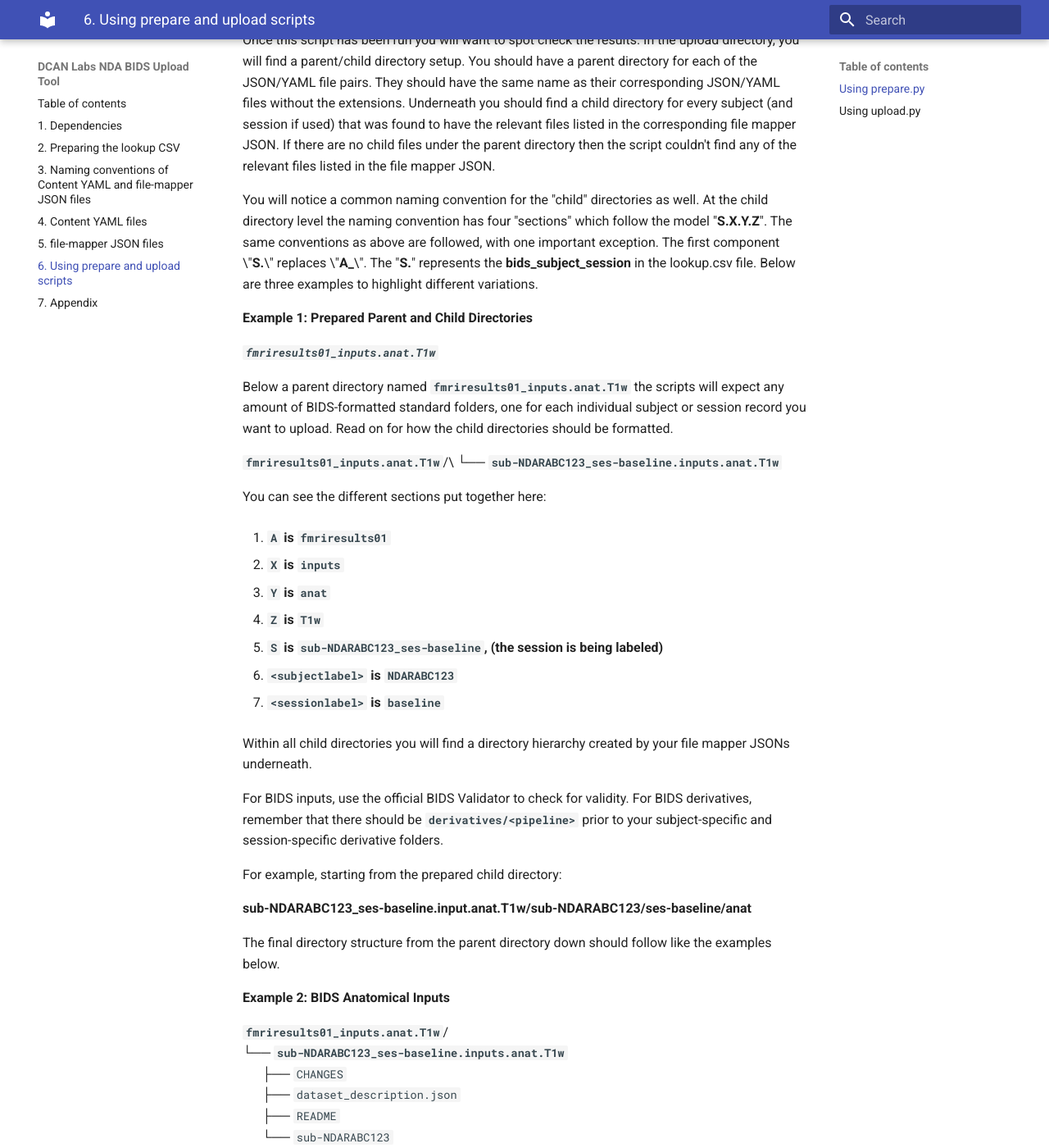
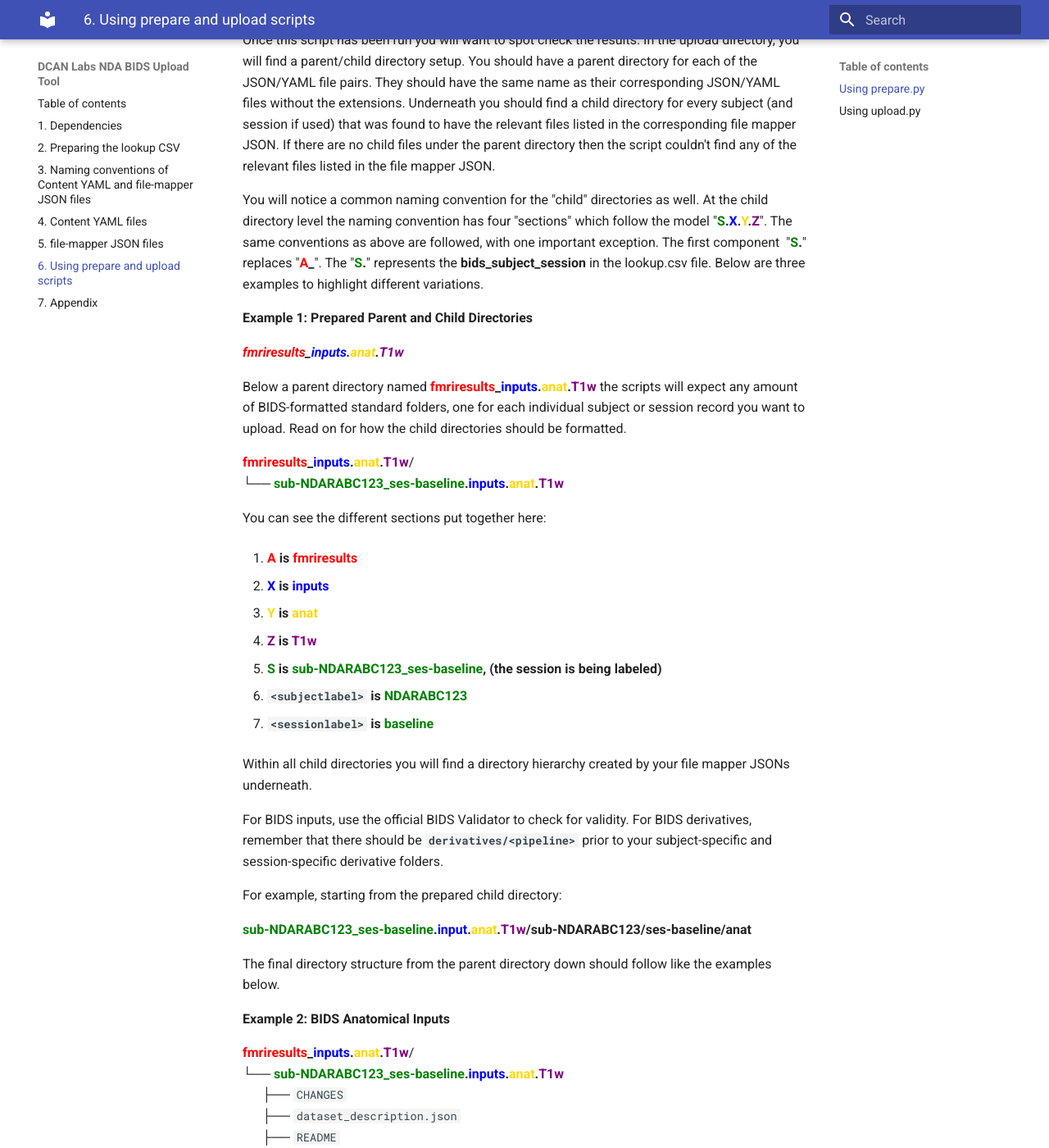
Before and after one commit to DCAN-Labs/nda-bids-upload, an MkDocs documentation site: the page built from docs/scripts.md, in a window 1280 px wide and 1400 px high, scrolled down 623 px. Shown: the whole window at 82% size. Built offline with MkDocs 1.6.1 and Material for MkDocs 9.7.7, drawn with Linux system fonts in a browser that asks for light colours; some of the changed text lies outside the part shown.

Commit message:
Update scripts.md

```diff
--- a/docs/scripts.md
+++ b/docs/scripts.md
@@ -40,39 +40,39 @@ of the relevant files listed in the file mapper JSON.
 
 You will notice a common naming convention for the "child" directories
 as well. At the child directory level the naming convention has four
-"sections" which follow the model "**S.X.Y.Z**". The same conventions as
+"sections" which follow the model "**<span style="color:green">S</span>.<span style="color:blue">X</span>.<span style="color:gold">Y</span>.<span style="color:purple">Z</span>**". The same conventions as
 above are followed, with one important exception. The first component
-\"**S.**\" replaces \"**A\_**\". The "**S.**" represents the
+"**<span style="color:green">S</span>.**" replaces "**<span style="color:red">A</span>_**". The "**<span style="color:green">S</span>.**" represents the
 **bids_subject_session** in the lookup.csv file. Below are three
 examples to highlight different variations.
 
 **Example 1: Prepared Parent and Child Directories**
 
-***`fmriresults01_inputs.anat.T1w`***
+***<span style="color:red">fmriresults</span>_<span style="color:blue">inputs</span>.<span style="color:gold">anat</span>.<span style="color:purple">T1w</span>***
 
-Below a parent directory named **`fmriresults01_inputs.anat.T1w`** the
+Below a parent directory named **<span style="color:red">fmriresults</span>_<span style="color:blue">inputs</span>.<span style="color:gold">anat</span>.<span style="color:purple">T1w</span>** the
 scripts will expect any amount of BIDS-formatted standard folders, one
 for each individual subject or session record you want to upload. Read
 on for how the child directories should be formatted.
 
-**`fmriresults01_inputs.anat.T1w`**/\
-└── **`sub-NDARABC123_ses-baseline.inputs.anat.T1w`**
+**<span style="color:red">fmriresults</span>_<span style="color:blue">inputs</span>.<span style="color:gold">anat</span>.<span style="color:purple">T1w</span>**/<br>
+└── **<span style="color:green">sub-NDARABC123_ses-baseline</span>.<span style="color:blue">inputs</span>.<span style="color:gold">anat</span>.<span style="color:purple">T1w</span>**
 
 You can see the different sections put together here:
 
-1.  **`A` is `fmriresults01`**
+1.  **<span style="color:red">A</span> is <span style="color:red">fmriresults</span>**
 
-2.  **`X` is `inputs`**
+2.  **<span style="color:blue">X</span> is <span style="color:blue">inputs</span>**
 
-3.  **`Y` is `anat`**
+3.  **<span style="color:gold">Y</span> is <span style="color:gold">anat</span>**
 
-4.  **`Z` is `T1w`**
+4.  **<span style="color:purple">Z</span> is <span style="color:purple">T1w</span>**
 
-5.  **`S` is `sub-NDARABC123_ses-baseline`, (the session is being labeled)**
+5.  **<span style="color:green">S</span> is <span style="color:green">sub-NDARABC123_ses-baseline</span>, (the session is being labeled)**
 
--   **`<subjectlabel>` is `NDARABC123`**
+-   **`<subjectlabel>` is <span style="color:green">NDARABC123</span>**
 
--   **`<sessionlabel>` is `baseline`**
+-   **`<sessionlabel>` is <span style="color:green">baseline</span>**
 
 Within all child directories you will find a directory hierarchy created
 by your file mapper JSONs underneath.
@@ -84,15 +84,15 @@ session-specific derivative folders.
 
 For example, starting from the prepared child directory:
 
-**sub-NDARABC123_ses-baseline.input.anat.T1w/sub-NDARABC123/ses-baseline/anat**
+**<span style="color:green">sub-NDARABC123_ses-baseline</span>.<span style="color:blue">input</span>.<span style="color:gold">anat</span>.<span style="color:purple">T1w</span>/sub-NDARABC123/ses-baseline/anat**
 
 The final directory structure from the parent directory down should
 follow like the examples below.
 
 **Example 2: BIDS Anatomical Inputs**
 
-**`fmriresults01_inputs.anat.T1w`**/<br>
-└── **`sub-NDARABC123_ses-baseline.inputs.anat.T1w`**<br>
+**<span style="color:red">fmriresults</span>_<span style="color:blue">inputs</span>.<span style="color:gold">anat</span>.<span style="color:purple">T1w</span>**/<br>
+└── **<span style="color:green">sub-NDARABC123_ses-baseline</span>.<span style="color:blue">inputs</span>.<span style="color:gold">anat</span>.<span style="color:purple">T1w</span>**<br>
 &nbsp;&nbsp;&nbsp;&nbsp;&nbsp;&nbsp;├── `CHANGES`<br>
 &nbsp;&nbsp;&nbsp;&nbsp;&nbsp;&nbsp;├── `dataset_description.json`<br>
 &nbsp;&nbsp;&nbsp;&nbsp;&nbsp;&nbsp;├── `README`<br>
@@ -104,8 +104,8 @@ follow like the examples below.
 
 **Example 3: BIDS Derivatives**
 
-**`fmriresults01_derivatives.func.runs_task-rest`**/<br>
-└── **`sub-NDARABC123_ses-baseline.derivatives.func.runs_task-rest`**<br>
+**<span style="color:red">fmriresults</span>_<span style="color:blue">derivatives</span>.<span style="color:gold">func</span>.<span style="color:purple">runs_task-rest</span>**/<br>
+└── **<span style="color:green">sub-NDARABC123_ses-baseline</span>.<span style="color:blue">derivatives</span>.<span style="color:gold">func</span>.<span style="color:purple">runs_task-rest</span>**<br>
 &nbsp;&nbsp;&nbsp;&nbsp;&nbsp;&nbsp;└── `derivatives`<br>
 &nbsp;&nbsp;&nbsp;&nbsp;&nbsp;&nbsp;&nbsp;&nbsp;&nbsp;&nbsp;&nbsp;&nbsp;└── `abcd-hcp-pipeline`<br>
 &nbsp;&nbsp;&nbsp;&nbsp;&nbsp;&nbsp;&nbsp;&nbsp;&nbsp;&nbsp;&nbsp;&nbsp;&nbsp;&nbsp;&nbsp;&nbsp;&nbsp;&nbsp;└── `sub-NDARABC123`<br>
@@ -135,10 +135,10 @@ is 3165, ASD-BIDS is 1955, ADHD-BIDS years 1-8 is 2857, and ADHD-BIDS
 years 9-12 is 3222.
 
 **`--source`** (or **`-s`**): The source flag expects the complete path to
-the **A_X.Y.Z** subfolder within the **destination** directory from
+the **<span style="color:red">A</span>_<span style="color:blue">X</span>.<span style="color:gold">Y</span>.<span style="color:purple">Z</span>** subfolder within the **destination** directory from
 **prepare.py**. This should be the exact same path as the **`--source`**
 specified for **prepare.py**. The expected basename of the provided path
-MUST have the structure **A_X.Y.Z**. The script will fail if this is not
+MUST have the structure **<span style="color:red">A</span>_<span style="color:blue">X</span>.<span style="color:gold">Y</span>.<span style="color:purple">Z</span>**. The script will fail if this is not
 the case.
 
 **`--ndavtcmd`** (or **`-vt`**): The ndavtcmd flag expects the absolute
```
